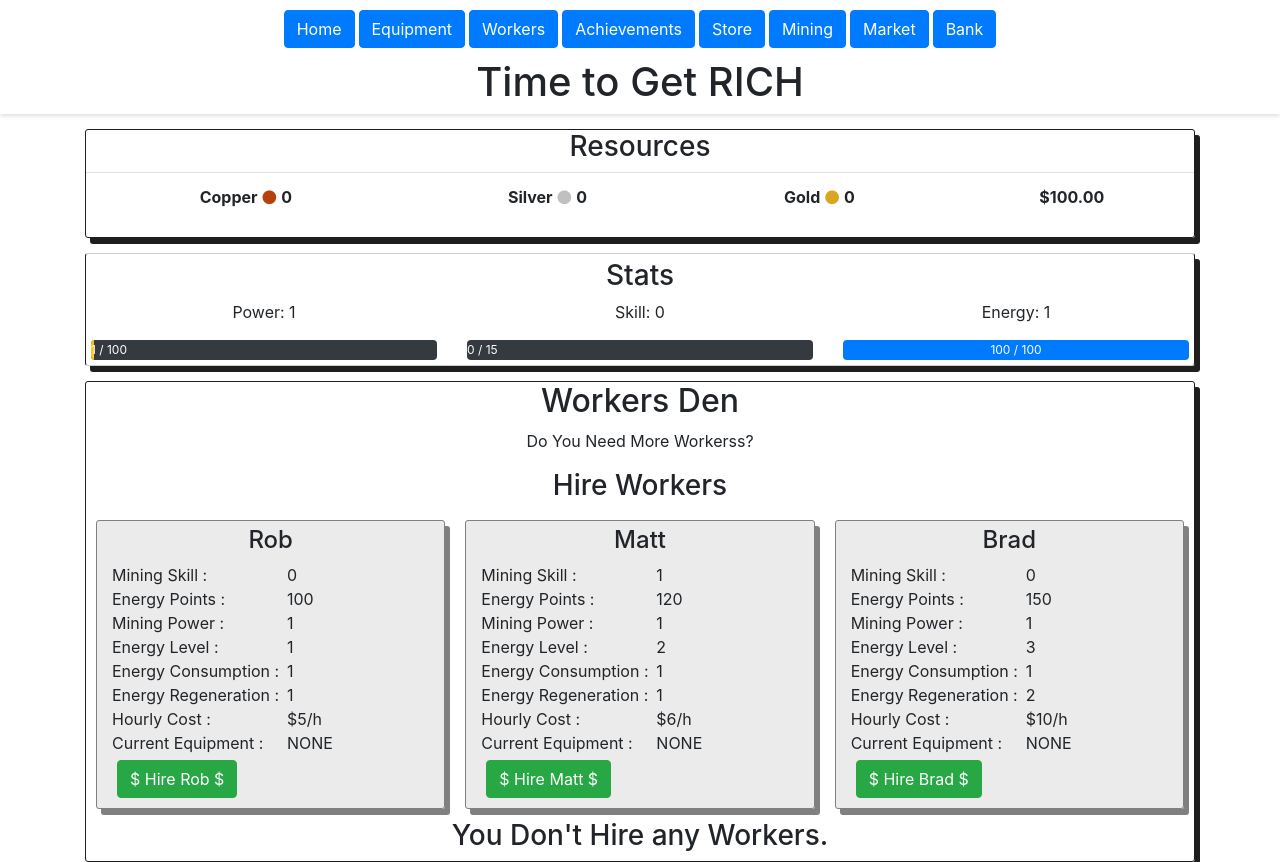
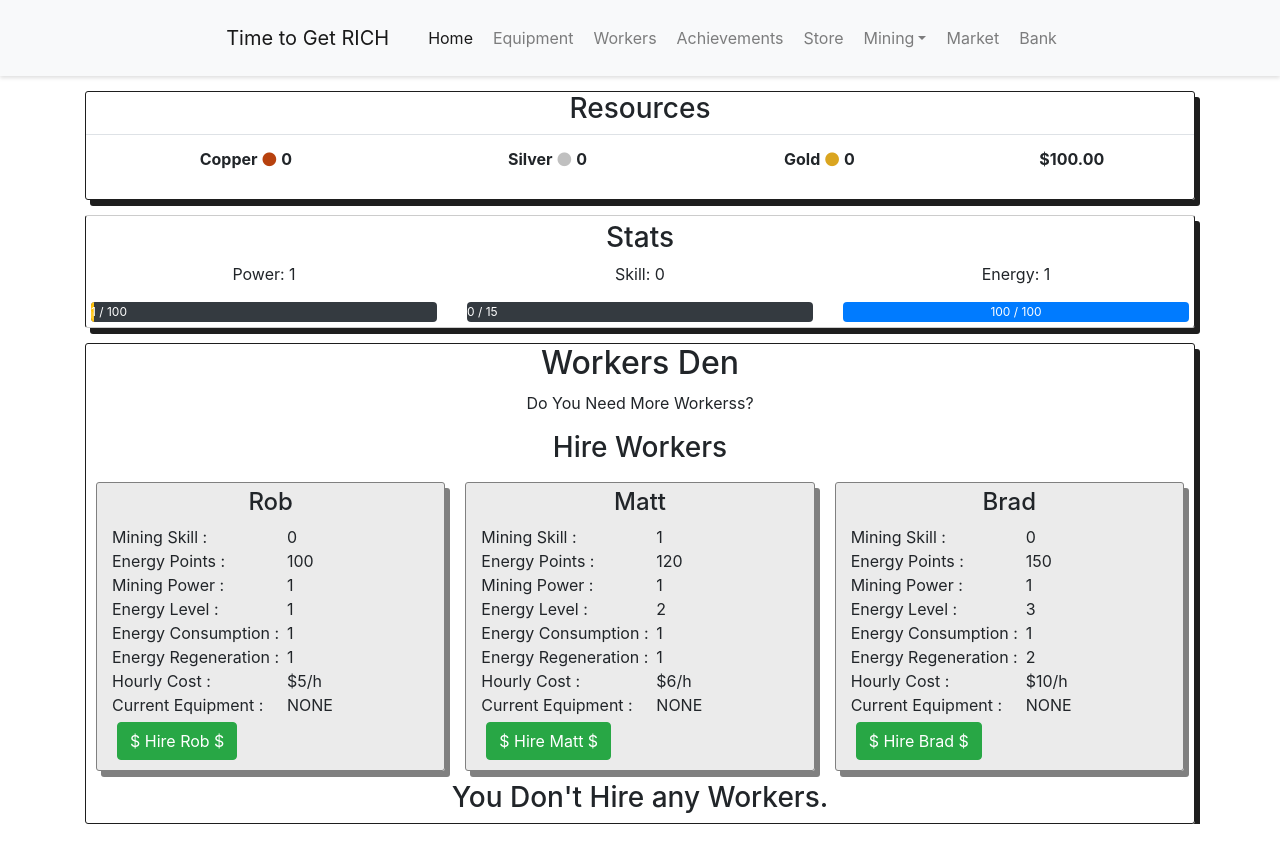
Before and after one commit to Thinkershine/GetRich, a React (Create React App) app: page /workers in a window 1280 px wide. After the commit the page ends 824 px from the top, so only its background shows below. Built offline with nearby package versions, Linux system fonts and the light colour scheme.

Commit message:
Change Navigation to Responsive DropdownNavigation

```diff
--- a/src/App.css
+++ b/src/App.css
@@ -174,6 +174,7 @@
   box-shadow: 0 2px 4px 0 rgba(0, 0, 0, 0.13);
   background-color: white;
   text-align: center;
+  background-color: #f8f9fa;
 }
 
 /* #main {
--- a/src/App.js
+++ b/src/App.js
@@ -23,6 +23,7 @@ import Message from "./components/common/message";
 
 import NotFound from "./components/common/notFound";
 import ExperienceHandler from "./components/helpers/experienceHandler";
+import DropdownNavigation from "./components/dropdownNavigation";
 
 class App extends Component {
   state = {
@@ -110,6 +111,7 @@ class App extends Component {
 
   setMainContentMarginTop() {
     let navigationHeight = document.getElementById("top-bar").clientHeight;
+    console.log("NAV HEIGHT", navigationHeight);
     this.setState({
       navigationHeight: navigationHeight + 15
     });
@@ -377,8 +379,7 @@ class App extends Component {
     return (
       <div className="App">
         <header id="top-bar">
-          <Navigation />
-          <h1>Time to Get RICH</h1>
+          <DropdownNavigation />
         </header>
         <main
           id="main"
--- a/src/components/common/input.jsx
+++ b/src/components/common/input.jsx
@@ -3,7 +3,7 @@ import React from "react";
 const Input = ({ name, label, error, ...rest }) => {
   return (
     <div className="form-group">
-      {label != "" && <label htmlFor={name}>{label}</label>}
+      {label !== "" && <label htmlFor={name}>{label}</label>}
       <input {...rest} name={name} id={name} className="form-control" />
       {error && <div className="alert alert-danger">{error}</div>}
     </div>
--- a/src/components/common/progressBar.jsx
+++ b/src/components/common/progressBar.jsx
@@ -25,7 +25,6 @@ class ProgressBar extends Component {
         return 50;
       default:
         return 20;
-        break;
     }
   }
 
--- /dev/null
+++ b/src/components/dropdownNavigation.jsx
@@ -0,0 +1,159 @@
+import React, { Component } from "react";
+import { Link } from "react-router-dom";
+
+class DropdownNavigation extends Component {
+  state = {
+    isMiningDropdownOpen: false,
+    isNavbarOpen: false
+  };
+
+  toggleOpenMining = () => {
+    this.setState({ isMiningDropdownOpen: !this.state.isMiningDropdownOpen });
+  };
+  toggleNavbar = () => {
+    this.setState({ isNavbarOpen: !this.state.isNavbarOpen });
+  };
+  hideNavbar = () => {
+    this.setState({ isNavbarOpen: false });
+  };
+  hideNavbarAndMining = () => {
+    this.setState({ isNavbarOpen: false, isMiningDropdownOpen: false });
+  };
+
+  render() {
+    const miningMenuClass = `dropdown-menu${
+      this.state.isMiningDropdownOpen ? " show" : ""
+    }`;
+    const collapsibleMenuClass = `collapse navbar-collapse${
+      this.state.isNavbarOpen ? " show" : ""
+    }`;
+    return (
+      <div id="navigation">
+        <nav className="navbar navbar-expand-lg navbar-light bg-light">
+          <Link
+            className="navbar-brand nav-item btn"
+            to="/"
+            onClick={this.hideNavbar}
+          >
+            Time to Get RICH
+          </Link>
+          <button
+            className="navbar-toggler"
+            onClick={this.toggleNavbar}
+            type="button"
+            data-toggle="collapse"
+            data-target="#navbarSupportedContent"
+            aria-controls="navbarSupportedContent"
+            aria-expanded="false"
+            aria-label="Toggle navigation"
+          >
+            <span className="navbar-toggler-icon" />
+          </button>
+
+          <div className={collapsibleMenuClass} id="navbarSupportedContent">
+            <ul className="navbar-nav mr-auto">
+              <li className="nav-item active">
+                <Link className="nav-link" to="/" onClick={this.hideNavbar}>
+                  Home <span className="sr-only">(current)</span>
+                </Link>
+              </li>
+              <li className="nav-item">
+                <Link
+                  className={"nav-link"}
+                  to="/equipment"
+                  onClick={this.hideNavbar}
+                >
+                  Equipment
+                </Link>
+              </li>
+              <li className="nav-item">
+                <Link
+                  className="nav-link"
+                  to="/workers"
+                  onClick={this.hideNavbar}
+                >
+                  Workers
+                </Link>
+              </li>
+              <li className="nav-item">
+                <Link
+                  className="nav-link"
+                  to="/achievements"
+                  onClick={this.hideNavbar}
+                >
+                  Achievements
+                </Link>
+              </li>
+              <li className="nav-item">
+                <Link
+                  className="nav-link"
+                  to="/store"
+                  onClick={this.hideNavbar}
+                >
+                  Store
+                </Link>
+              </li>
+              <li className="nav-item dropdown">
+                <a
+                  className="nav-link dropdown-toggle"
+                  onClick={this.toggleOpenMining}
+                  href="#"
+                  id="navbarDropdown"
+                  role="button"
+                  data-toggle="dropdown"
+                  aria-haspopup="true"
+                  aria-expanded="false"
+                >
+                  Mining
+                </a>
+
+                <div
+                  className={miningMenuClass}
+                  aria-labelledby="dropdownMenuButton"
+                >
+                  <Link
+                    className="dropdown-item"
+                    to="/mining/gold"
+                    onClick={this.hideNavbarAndMining}
+                  >
+                    Gold
+                  </Link>
+                  <Link
+                    className="dropdown-item"
+                    to="/mining/silver"
+                    onClick={this.hideNavbarAndMining}
+                  >
+                    Silver
+                  </Link>
+                  <Link
+                    className="dropdown-item"
+                    to="/mining/copper"
+                    onClick={this.hideNavbarAndMining}
+                  >
+                    Copper
+                  </Link>
+                </div>
+              </li>
+              <li className="nav-item">
+                <Link
+                  className="nav-link"
+                  to="/market"
+                  onClick={this.hideNavbar}
+                >
+                  Market
+                </Link>
+              </li>
+              <li className="nav-item">
+                <Link className="nav-link" to="/bank" onClick={this.hideNavbar}>
+                  Bank
+                </Link>
+              </li>
+            </ul>
+          </div>
+        </nav>
+      </div>
+    );
+  }
+}
+
+export default DropdownNavigation;
--- a/src/components/locations/market.jsx
+++ b/src/components/locations/market.jsx
@@ -65,6 +65,8 @@ class Market extends Component {
           this.state.todayPrices.copperPrice
         );
         break;
+      default:
+        break;
     }
   };
 
--- a/src/components/locations/mine.jsx
+++ b/src/components/locations/mine.jsx
@@ -14,19 +14,6 @@ class Mine extends Component {
 
     this.state.renderReward = false;
   }
-
-  componentDidMount() {
-    //  const minerTimerID = setInterval(this.dig, 1000);
-    //  this.setState({ minerTimerID });
-  }
-
-  componentWillUnmount() {
-    //  clearInterval(this.state.minerTimerID);
-  }
-
-  dig = () => {
-    //  this.props.onInterval();
-  };
 
   handleDigClick = () => {
     if (this.props.noEnergy) {
--- a/src/components/resourcesForm.jsx
+++ b/src/components/resourcesForm.jsx
@@ -1,4 +1,4 @@
-import React, { Component } from "react";
+import React from "react";
 import Form from "./common/form";
 import Joi from "joi-browser";
 import ResourceIcon from "./common/resourceIcon";
--- a/src/components/stats.jsx
+++ b/src/components/stats.jsx
@@ -1,4 +1,4 @@
-import React, { Component } from "react";
+import React from "react";
 import ProgressBar from "./common/progressBar";
 
 const Stats = props => {
--- a/src/components/workers.jsx
+++ b/src/components/workers.jsx
@@ -17,7 +17,7 @@ class Workers extends Component {
           {worker.isResting && <i>Resting...</i>}
         </span>
 
-        {forHire == true ? (
+        {forHire === true ? (
           <React.Fragment>
             <span className="worker-stat">Mining Skill :</span>
             <span className="worker-stat-value">{worker.miningSkill}</span>
@@ -36,7 +36,7 @@ class Workers extends Component {
           />
         )}
         <br />
-        {forHire == true ? (
+        {forHire === true ? (
           <React.Fragment>
             <span className="worker-stat">Energy Points :</span>
             <span className="worker-stat-value">{worker.energyPoints}</span>
--- a/src/models/workers.jsx
+++ b/src/models/workers.jsx
@@ -302,19 +302,19 @@ export default class MyWorkers {
   };
 
   giveExperienceToWorkingWorkers() {
-    if (this.copperWorkers.length != 0) {
+    if (this.copperWorkers.length !== 0) {
       for (let i = 0; i <= this.copperWorkers.length - 1; i += 1) {
         this.copperWorkers[i].gainExperience(1, this.experienceHandler);
       }
     }
 
-    if (this.silverWorkers.length != 0) {
+    if (this.silverWorkers.length !== 0) {
       for (let i = 0; i <= this.silverWorkers.length - 1; i += 1) {
         this.silverWorkers[i].gainExperience(2, this.experienceHandler);
       }
     }
 
-    if (this.goldWorkers.length != 0) {
+    if (this.goldWorkers.length !== 0) {
       for (let i = 0; i <= this.goldWorkers.length - 1; i += 1) {
         this.goldWorkers[i].gainExperience(3, this.experienceHandler);
       }
@@ -323,19 +323,19 @@ export default class MyWorkers {
 
   handleWorkerEnergy() {
     const energyDrain = 1;
-    if (this.copperWorkers.length != 0) {
+    if (this.copperWorkers.length !== 0) {
       for (let i = 0; i <= this.copperWorkers.length - 1; i += 1) {
         this.copperWorkers[i].handleWorkerEnergy(energyDrain);
       }
     }
 
-    if (this.silverWorkers.length != 0) {
+    if (this.silverWorkers.length !== 0) {
       for (let i = 0; i <= this.silverWorkers.length - 1; i += 1) {
         this.silverWorkers[i].handleWorkerEnergy(energyDrain);
       }
     }
 
-    if (this.goldWorkers.length != 0) {
+    if (this.goldWorkers.length !== 0) {
       for (let i = 0; i <= this.goldWorkers.length - 1; i += 1) {
         this.goldWorkers[i].handleWorkerEnergy(energyDrain);
       }
```
